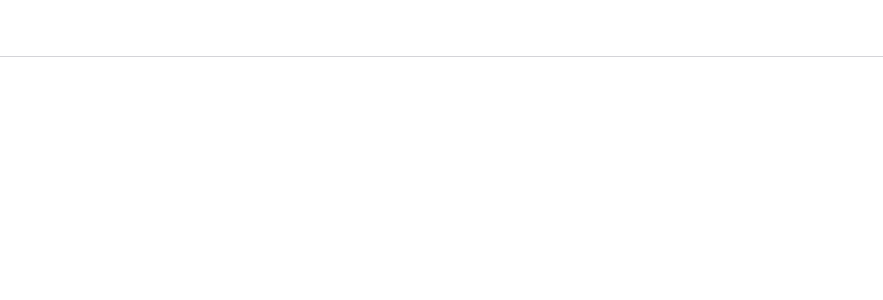
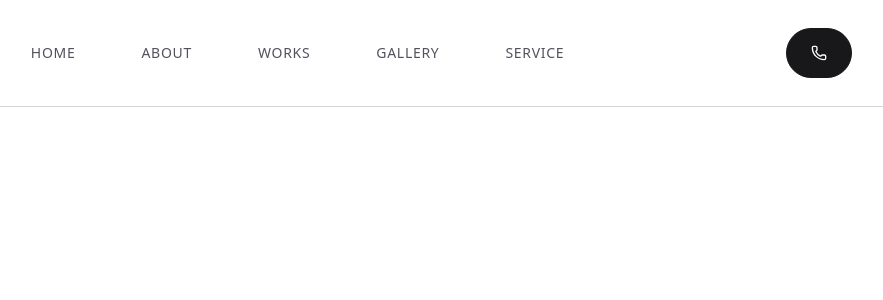
Before and after one commit to NikolaSirakov2/furnilab, a React (Vite) app: page / in a window 1280 px wide. Shown: the top 300 px of the page, without its empty margins (207-1090 px from the left). Built offline with nearby package versions, Linux system fonts and the light colour scheme.

Commit message:
Add navigation buttons and contact button to Header component; create NavBtn component for reusable navigation links

```diff
--- a/src/components/Header.tsx
+++ b/src/components/Header.tsx
@@ -1,3 +1,6 @@
+import NavBtn from "./NavBtn";
+import { Phone } from "lucide-react";
+
 const Header = () => {
   return (
     <header className="fixed border-b border-b-zinc-300 bg-white/50 backdrop-blur-lg min-w-full py-6 lg:py-7 px-4 sm:px-8 max-w-7xl overflow-x-clip">
@@ -5,7 +8,17 @@ const Header = () => {
         {/* Logo */}
         <div className=""></div>
         {/* Desktop Nav */}
-        <nav className=""></nav>
+        <nav className="hidden lg:flex items-center space-x-8">
+          <NavBtn>Home</NavBtn>
+          <NavBtn>About</NavBtn>
+          <NavBtn>Works</NavBtn>
+          <NavBtn>Gallery</NavBtn>
+          <NavBtn>Service</NavBtn>
+        </nav>
+        {/* Contact Button */}
+        <button className="flex items-center space-x-2 bg-zinc-900 text-white text-sm py-4 px-6 rounded-full cursor-pointer transition-all duration-150 ease-in ml-4 hover:bg-transparent border border-zinc-900 hover:text-zinc-900">
+          <Phone size={16} />
+        </button>
         {/* Mobile Menu Icon */}
         <div className=""></div>
       </div>
--- /dev/null
+++ b/src/components/NavBtn.tsx
@@ -0,0 +1,16 @@
+const NavBtn = ({ children, active = false }: { children: React.ReactNode; active?: boolean }) => {
+  return (
+    <a
+      href="#"
+      className={`text-sm hover:font-bold transition-all duration-150 ease-in hover:-translate-y-1 hover:border-zinc-400 uppercase tracking-wider border p-2 px-4 rounded-full hover:text-zinc-900 ${
+        active
+          ? "border-zinc-400 font-bold text-zinc-900"
+          : "border-transparent text-zinc-600"
+      }`}
+    >
+      {children}
+    </a>
+  );
+};
+
+export default NavBtn;
```
